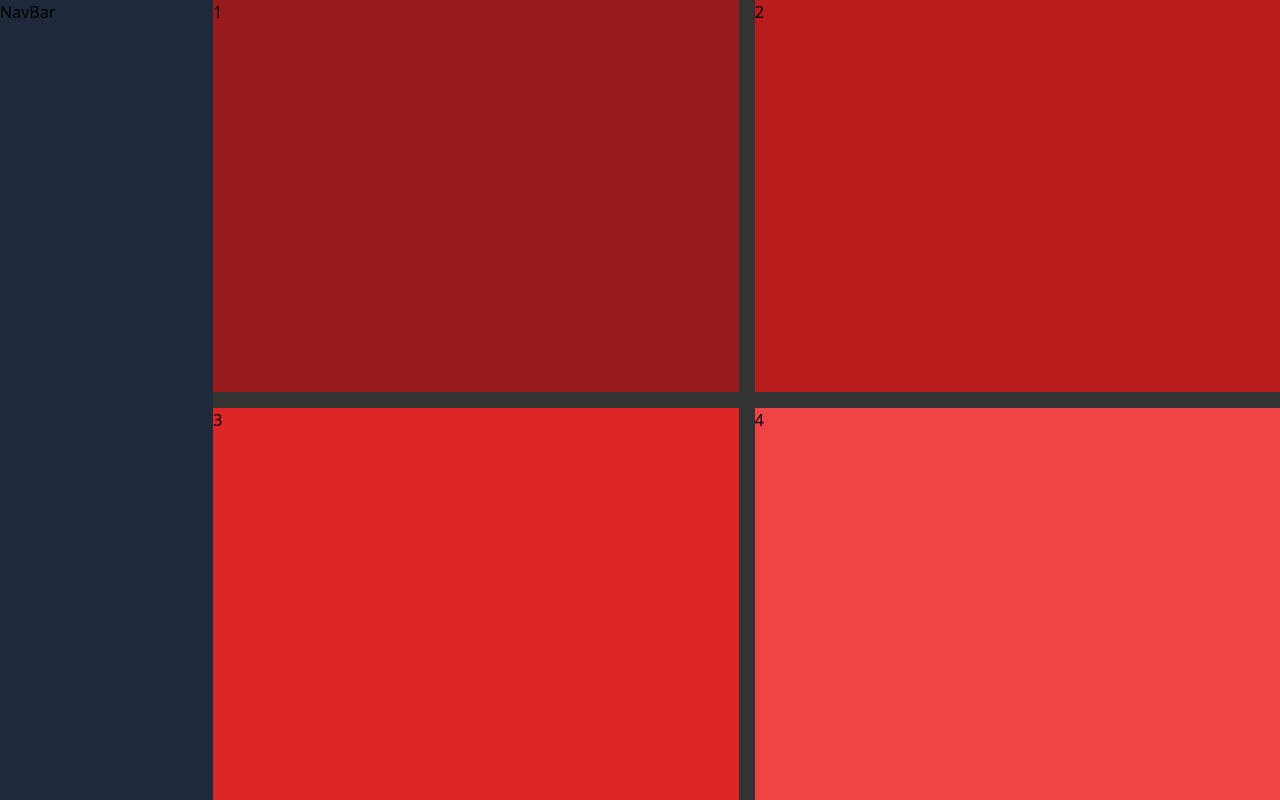
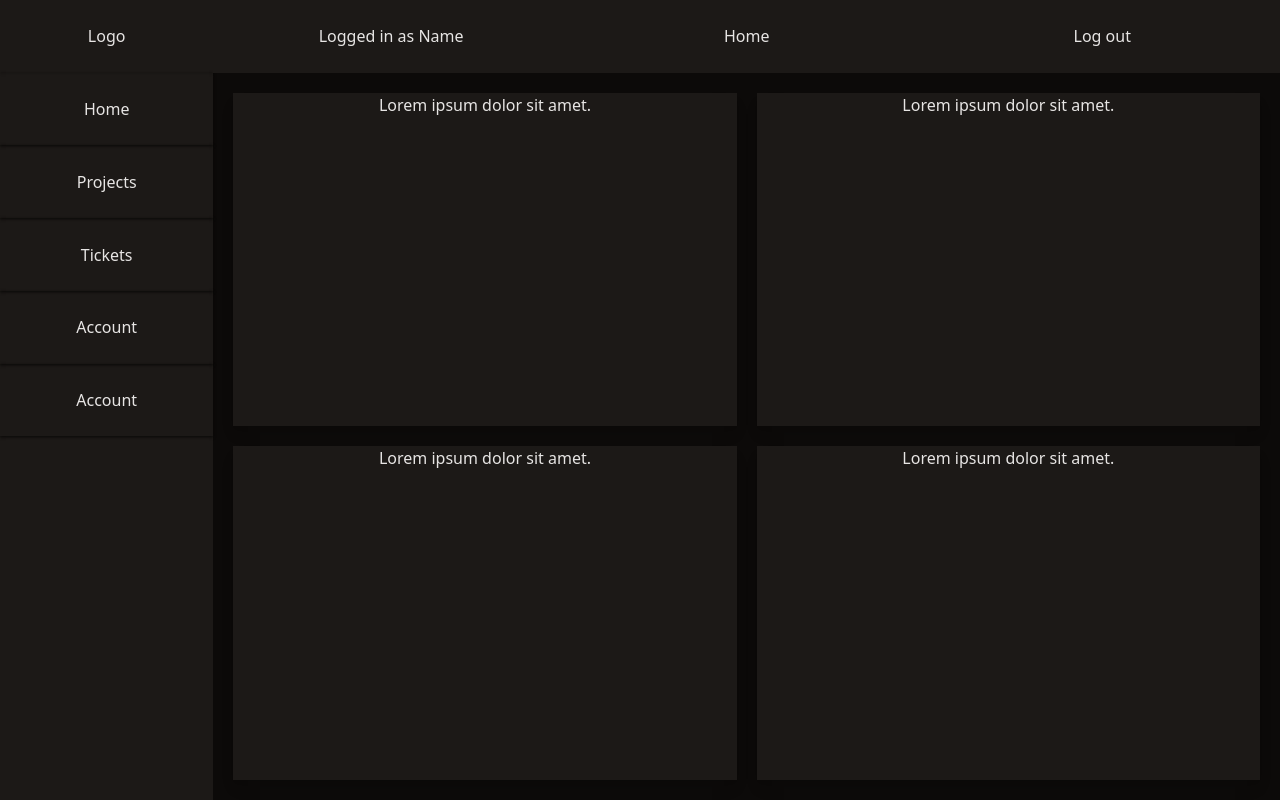
Before and after one commit to TheMythicalOX/Bug-Tracker, a React (Create React App) app in the folder FrontEnd/: page /Home in a window 1280 px wide. Built offline with nearby package versions, Linux system fonts and the light colour scheme.

Commit message:
home page basic layout

```diff
--- a/FrontEnd/src/Components/Navbar.tsx
+++ b/FrontEnd/src/Components/Navbar.tsx
@@ -1,7 +1,25 @@
 const Navbar = () => {
   return (
-    <div className="bg-slate-800 col-span-2 lg:h-screen">
-      <div>NavBar</div>
+    <div className="bg-stone-900 col-span-2 lg:h-screen lg:grid grid-rows-11">
+      <div className="lg:grid shadow row-span-1 text-center items-center ">
+        <h1>Logo</h1>
+      </div>
+      <div className="lg:grid shadow shadow-stone-950 row-span-1 text-center items-center transition-colors duration-500 hover:bg-stone-950">
+        <h2>Home</h2>
+      </div>
+      <div className="lg:grid shadow shadow-stone-950 row-span-1 text-center items-center transition-colors duration-500 hover:bg-stone-950">
+        <h2>Projects</h2>
+      </div>
+      <div className="lg:grid shadow shadow-stone-950 row-span-1 text-center items-center transition-colors duration-500 hover:bg-stone-950">
+        <h2>Tickets</h2>
+      </div>
+      <div className="lg:grid shadow shadow-stone-950 row-span-1 text-center items-center transition-colors duration-500 hover:bg-stone-950">
+        <h2>Account</h2>
+      </div>
+      <div className="lg:grid shadow shadow-stone-950 row-span-1 text-center items-center transition-colors duration-500 hover:bg-stone-950">
+        <h2>Account</h2>
+      </div>
+      <div className="row-span-5"></div>
     </div>
   );
 };
--- a/FrontEnd/src/Home.tsx
+++ b/FrontEnd/src/Home.tsx
@@ -1,15 +1,30 @@
 import Navbar from "./Components/Navbar";
 
 const Home = () => {
+  const name = "Name";
+
   return (
-    <div className="lg:grid grid-cols-12">
+    <div className="lg:grid grid-cols-12 max-h-screen">
       <Navbar />
-      <div className="col-span-10">
-        <div className="lg:grid gap-4 grid-cols-2 h-screen">
-          <div className="bg-red-800">1</div>
-          <div className="bg-red-700">2</div>
-          <div className="bg-red-600">3</div>
-          <div className="bg-red-500">4</div>
+      <div className="lg:grid grid-rows-11 col-span-10">
+        <div className="lg:grid grid-cols-3 row-span-1 text-center items-center bg-stone-900 ">
+          <h3 className="">Logged in as {name}</h3>
+          <h1>Home</h1>
+          <h3 className="">Log out</h3>
+        </div>
+        <div className="lg:grid gap-5 p-5 grid-rows-2 grid-cols-2 row-span-10">
+          <div className="shadow-lg hover:shadow-stone-900 transition-shadow duration-500 bg-stone-900 text-center items-center">
+            Lorem ipsum dolor sit amet.
+          </div>
+          <div className="shadow-lg hover:shadow-stone-900 transition-shadow duration-500 bg-stone-900 text-center items-center">
+            Lorem ipsum dolor sit amet.
+          </div>
+          <div className="shadow-lg hover:shadow-stone-900 transition-shadow duration-500 bg-stone-900 text-center items-center">
+            Lorem ipsum dolor sit amet.
+          </div>
+          <div className="shadow-lg hover:shadow-stone-900 transition-shadow duration-500 bg-stone-900 text-center items-center">
+            Lorem ipsum dolor sit amet.
+          </div>
         </div>
       </div>
     </div>
--- a/FrontEnd/src/index.css
+++ b/FrontEnd/src/index.css
@@ -3,5 +3,6 @@
 @tailwind utilities;
 
 html {
-  background-color: #333;
+  color: #e7e5e4;
+  background-color: #0c0a09;
 }
```
Also changed, not shown: FrontEnd/public/index.html (+0 -23 lines).
